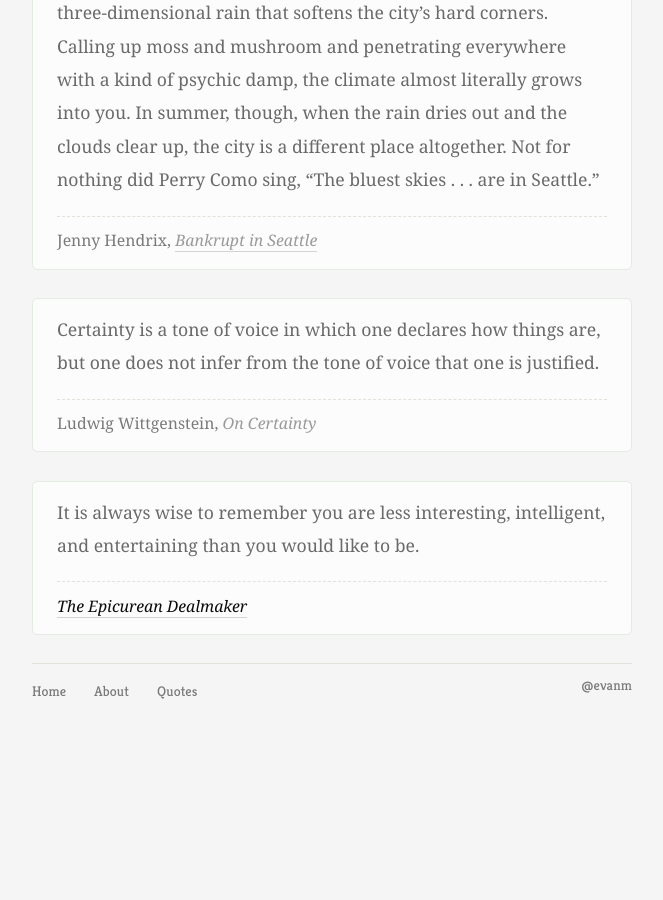
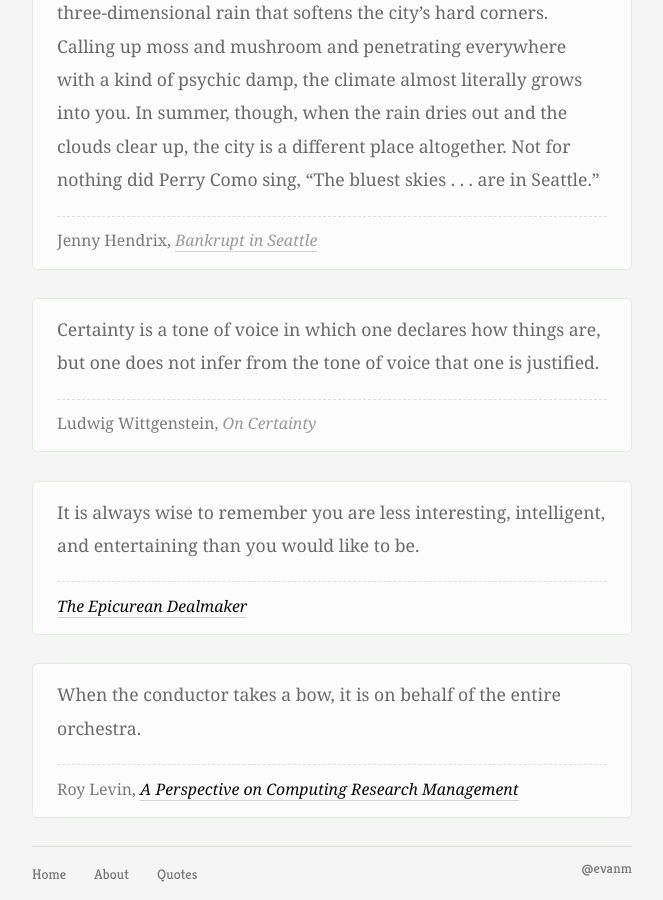
Before and after one commit to evnm/www, a Jekyll site: the page built from quotes.html, in a window 1280 px wide and 900 px high, scrolled down 1356 px. Shown: the whole window, without its empty margins (308-971 px from the left). Built offline with Jekyll 4.4.1, drawn with Linux system fonts in a browser that asks for light colours; comment, search, counter and statistics services are not loaded; before the commit the page ends 2073 px from its top, so only the background shows below that.

Commit message:
Add quote from MSR research management paper

```diff
--- a/quotes.html
+++ b/quotes.html
@@ -40,3 +40,8 @@ title: A collection of quotes
   <p>It is always wise to remember you are less interesting, intelligent, and entertaining than you would like to be.</p>
   <cite><em><a href="http://epicureandealmaker.blogspot.com/2014/01/mirror-mirror-on-wall.html">The Epicurean Dealmaker</a></em></cite>
 </blockquote>
+
+<blockquote>
+  <p>When the conductor takes a bow, it is on behalf of the entire orchestra.</p>
+  <cite>Roy Levin, <em><a href="http://research.microsoft.com/en-us/people/roylevin/osrresearchmgmt.pdf">A Perspective on Computing Research Management</a></em></cite>
+</blockquote>
```
